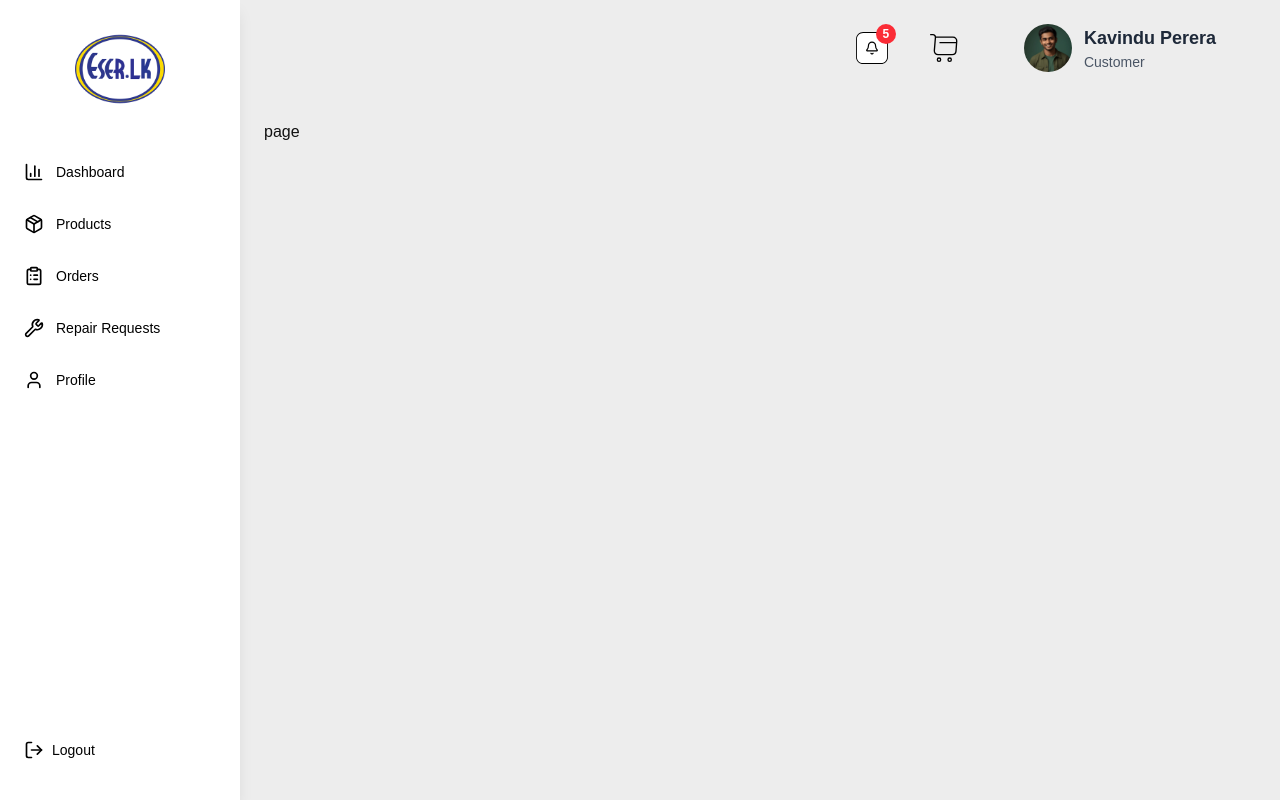
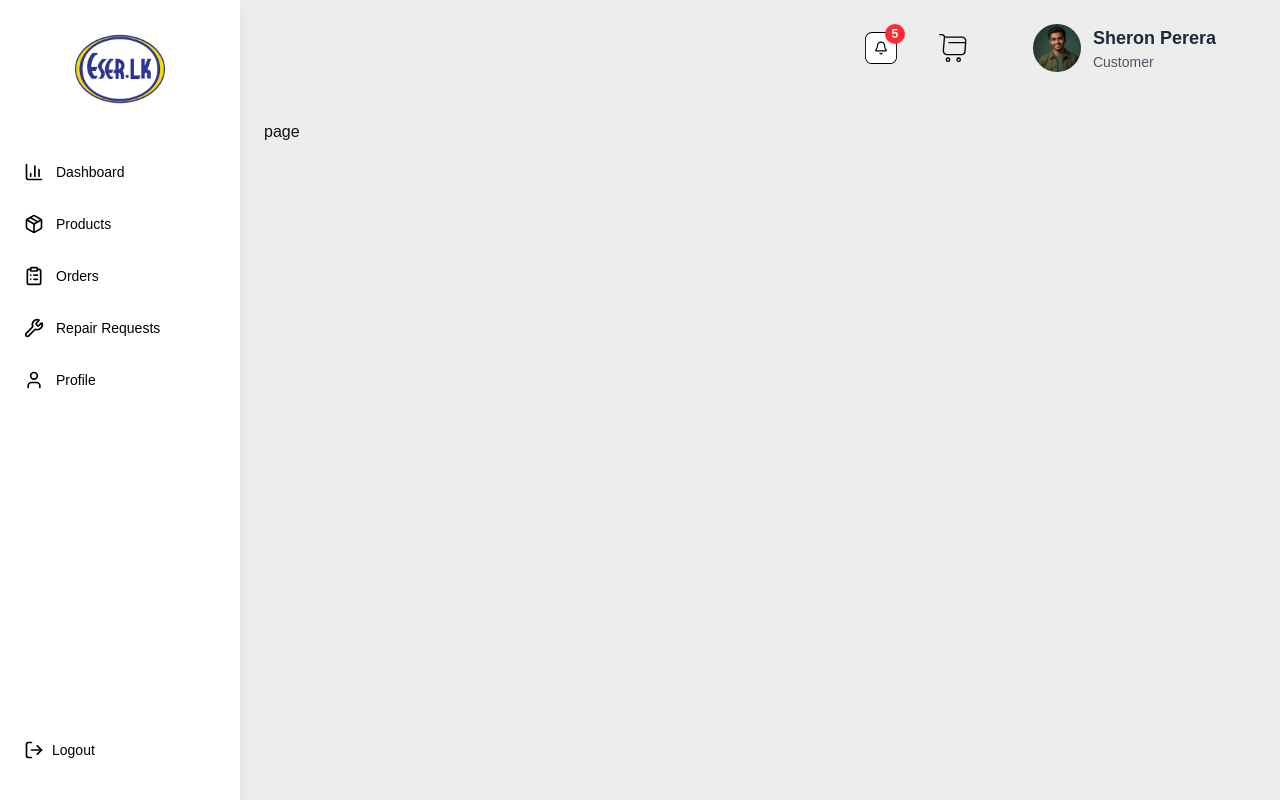
Before and after one commit to IshanHansaka/eser-marketing-erp, a Next.js app: page /Customer/profile in a window 1280 px wide. Built offline with nearby package versions, Linux system fonts and the light colour scheme.

Commit message:
chore: change names of employee and customer

```diff
--- a/src/components/UI/CustomerHeader.tsx
+++ b/src/components/UI/CustomerHeader.tsx
@@ -82,7 +82,7 @@ export default function CustomerHeader() {
           alt="profile picture"
         />
         <div>
-          <p className="font-bold text-gray-800 text-lg">Kavindu Perera</p>
+          <p className="font-bold text-gray-800 text-lg">Sheron Perera</p>
           <p className="text-gray-600 text-sm">Customer</p>
         </div>
       </div>
--- a/src/components/UI/EmployeeHeader.tsx
+++ b/src/components/UI/EmployeeHeader.tsx
@@ -75,7 +75,7 @@ export default function EmployeeHeader() {
           alt="profile picture"
         />
         <div>
-          <p className="font-bold text-gray-800 text-lg">Kavindu Perera</p>
+          <p className="font-bold text-gray-800 text-lg">Anne Perera</p>
           <p className="text-gray-600 text-sm">Employee</p>
         </div>
       </div>
```
